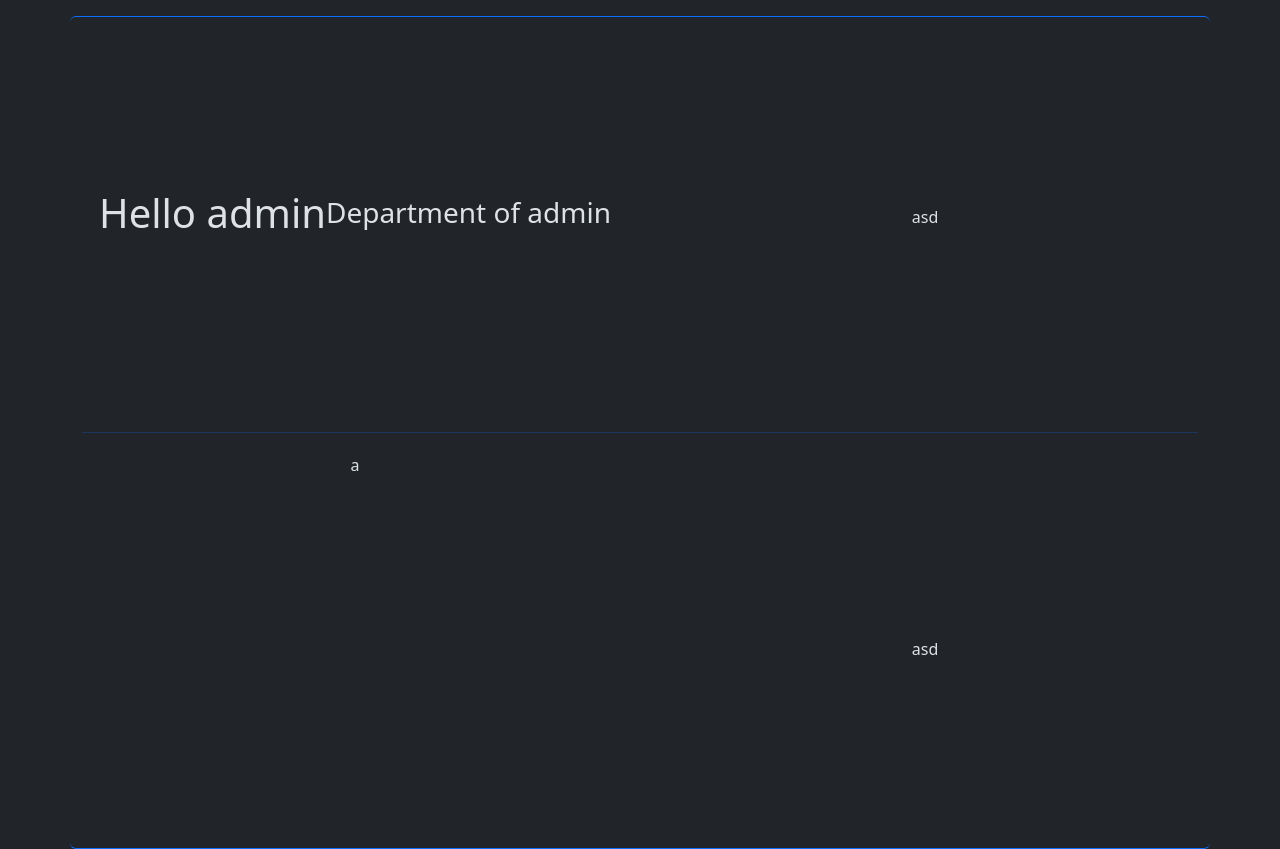
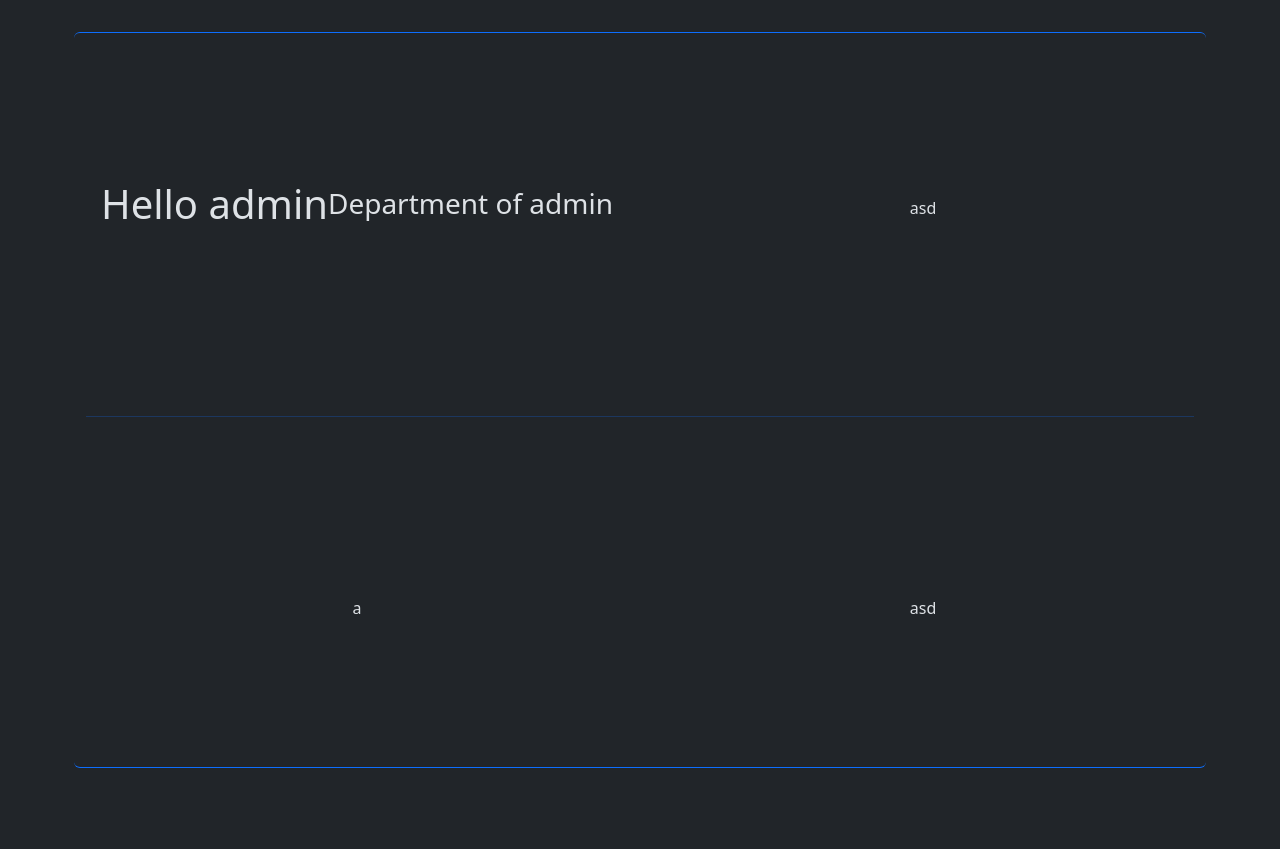
Before and after one commit to CRB112/DatabaseProject, a Flask app: page /dashboard in a window 1280 px wide. After the commit the page ends 768 px from the top, so only its background shows below. Run offline with Flask 3, Linux system fonts and the light colour scheme; a user stored in the database is signed in.

Commit message:
fixed positioning problem

```diff
--- a/Part2/templates/instructorDash.html
+++ b/Part2/templates/instructorDash.html
@@ -4,7 +4,7 @@
         <link href="https://cdn.jsdelivr.net/npm/bootstrap@5.3.8/dist/css/bootstrap.min.css" rel="stylesheet">
         <link href="../static/customcss.css" rel="stylesheet">
     </head>
-    <body>
+    <body class="position-absolute top-0"style="height:100vh; width:100vw">
         <div class="container mt-5 position-absolute w-25 top-0 start-50 translate-middle-x">
             <!-- Flash Messages -->
             <div class="alert-container">
@@ -24,24 +24,24 @@
         </div>
 
         <!--content-->
-        <div class="container text-center vh-100">
-            <div class="row flex-row h-50 border-top my-3 rounded border-primary">
-                <div class="col w-50 justify-content-center align-items-center d-flex mx-3 my-3">
+        <div class="container text-center h-100 d-flex flex-column p-3">
+            <div class="row d-flex flex-row border-top my-3 rounded border-primary flex-grow-1">
+                <div class="col w-50 justify-content-center align-items-center flex-grow-1 d-flex">
                     <h2 class="fs-1">Hello {{user}}</h2>
                     {% if dept_name != None %}
                         <h4 class="fs-3">Department of {{ dept_name }}</h4>
                     {% endif %}
                 </div>
-                <div class="col w-50 justify-content-center align-items-center d-flex mx-3 my-3">
+                <div class="col w-50 justify-content-center align-items-center  flex-grow-1 d-flex">
                     asd
                 </div>
             </div>
-            <hr class="border-primary">
-            <div class="row h-50 border-bottom my-3 rounded border-primary">
-                <div class="col w-50 justify-content-center d-flex mt-1">
+            <hr class="border-primary d-flex">
+            <div class="row d-flex border-bottom my-3 rounded border-primary flex-grow-1">
+                <div class="col w-50 justify-content-center d-flex flex-grow-1 align-items-center">
                     a
                 </div>
-                <div class="col w-50 justify-content-center align-items-center d-flex">
+                <div class="col w-50 justify-content-center align-items-center flex-grow-1 d-flex">
                     asd
                 </div>
             </div>
@@ -50,3 +50,4 @@
 
         <script src="https://cdn.jsdelivr.net/npm/bootstrap@5.3.8/dist/js/bootstrap.bundle.min.js"></script>
     </body>
+</html>
```
